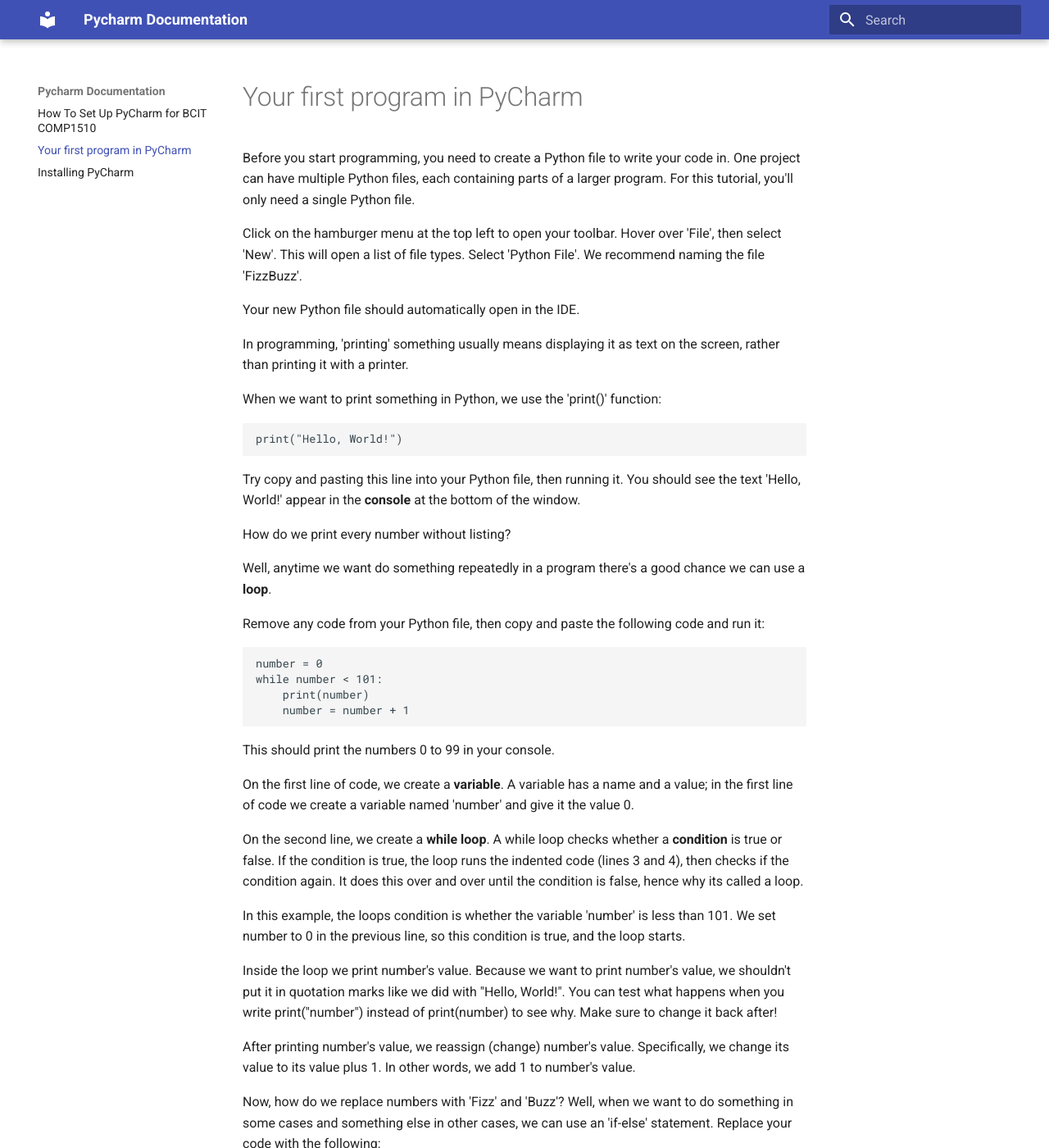
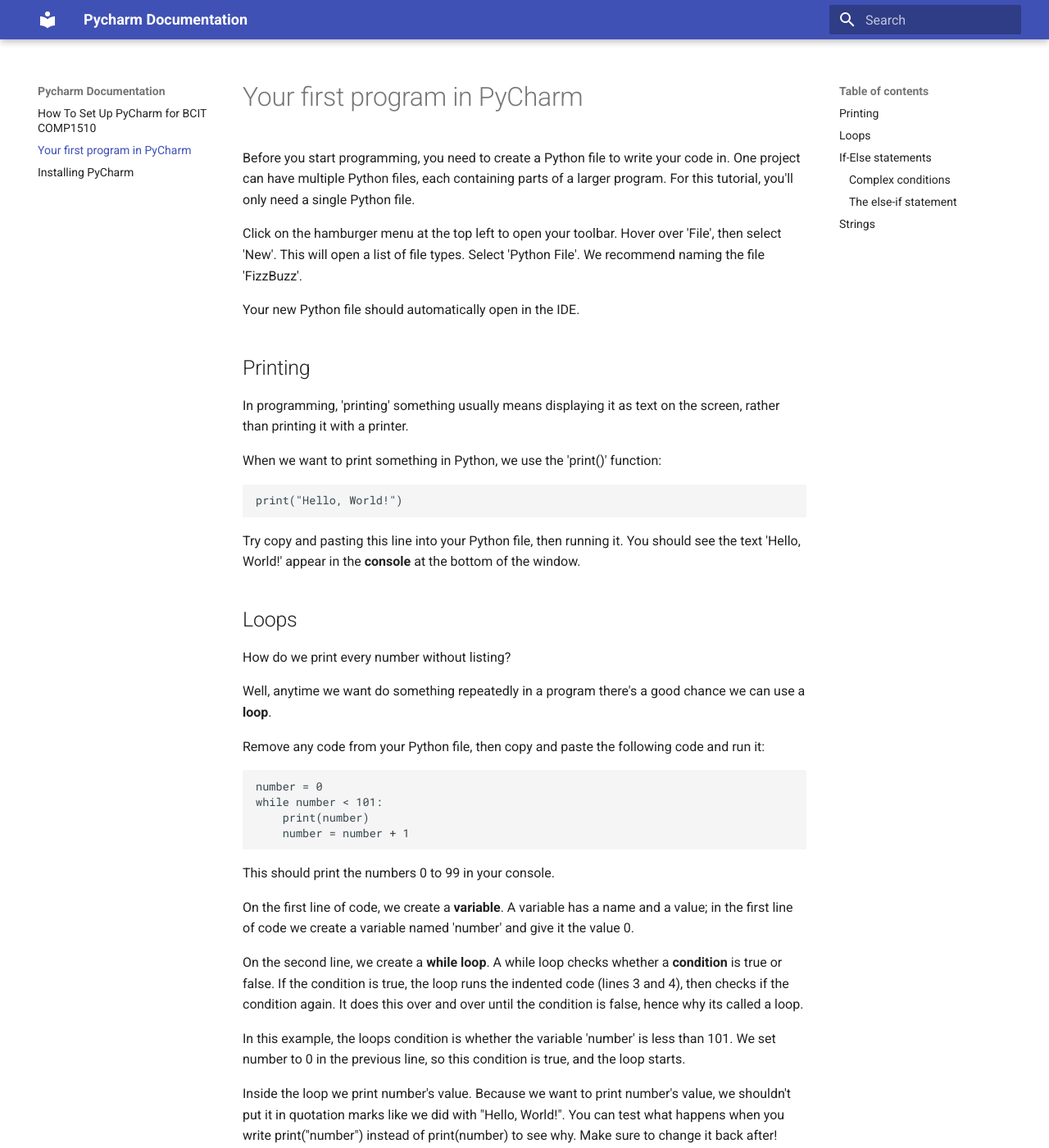
Before and after one commit to MicrowaveLinkAntenna/PyCharm-Documentation, an MkDocs documentation site: the page built from docs/first_program.md, in a window 1280 px wide and 1400 px high. Shown: the whole window at 82% size. Built offline with MkDocs 1.6.1 and Material for MkDocs 9.7.7, drawn with Linux system fonts in a browser that asks for light colours; some of the changed text lies outside the part shown.

Commit message:
Add subheadings

````diff
--- a/docs/first_program.md
+++ b/docs/first_program.md
@@ -6,6 +6,8 @@
 
 Your new Python file should automatically open in the IDE.
 
+## Printing
+
 In programming, 'printing' something usually means displaying it as text on the screen, rather than printing it with a printer.
 
 When we want to print something in Python, we use the 'print()' function:
@@ -13,6 +15,8 @@
 print("Hello, World!")
 ```
 Try copy and pasting this line into your Python file, then running it. You should see the text 'Hello, World!' appear in the **console** at the bottom of the window.
+
+## Loops
 
 How do we print every number without listing?
 
@@ -37,6 +41,8 @@
 
 After printing number's value, we reassign (change) number's value. Specifically, we change its value to its value plus 1. In other words, we add 1 to number's value.
 
+## If-Else statements
+
 Now, how do we replace numbers with 'Fizz' and 'Buzz'? Well, when we want to do something in some cases and something else in other cases, we can use an 'if-else' statement. Replace your code with the following:
 ```
 number = 0
@@ -54,6 +60,8 @@
 On the fifth line, we have an else-statement. An else statement must come directly after an if statement. Instead of checking a condition, the else-statement runs when the if-statement above it didn't.
 
 To simplify, the code we just added checks if the value of number is 3. If it is, we run the code in the if-statement, which prints "Fizz". If it is not, we run the code in the else-statement, which prints the value of number.
+
+### Complex conditions
 
 Ok, but how do we print 'Fizz' on all multiples of 3, instead of just 3? By making the if-statement's condition more complex:
 ```
@@ -73,6 +81,8 @@
 
 In other words, the if-statement is just checking if number is a multiple of 3.
 
+### The else-if statement
+
 Now, lets make it print 'Buzz' for multiple of 5. Run the following code
 ```
 number = 0
@@ -88,6 +98,8 @@
 We added a new kind of statement, called an 'else-if statement (in Python we abbreviate 'else-if' to 'elif'). The else-if statement is a combination of the else-statement and the if-statement. An else-if statement runs when the if-statement above it did not run AND the else-if's condition is met.
 
 Note that we were simplifying when we said that an else-statement must come after and if-statement. It can also come after an else-if statement (as in this code). An else-statement does the same thing regardless of whether the previous statement is an 'if' or an 'else-if': it runs if the previous statement did not.
+
+## Strings
 
 Running the code, you might notice a problem: multiple of both 3 and 5 are replaced with 'Fizz', instead of 'FizzBuzz'. This is the last change, but it's also the most complex:
 ```
````
